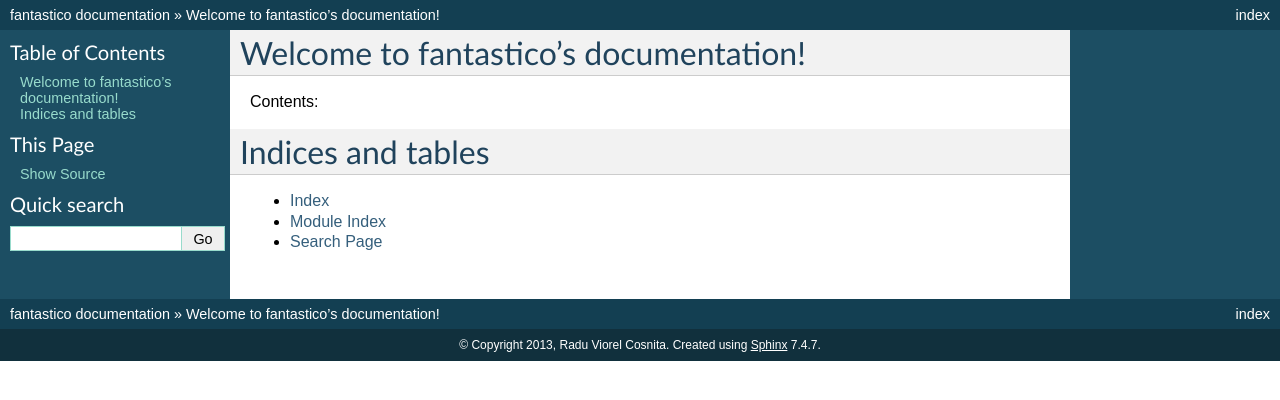
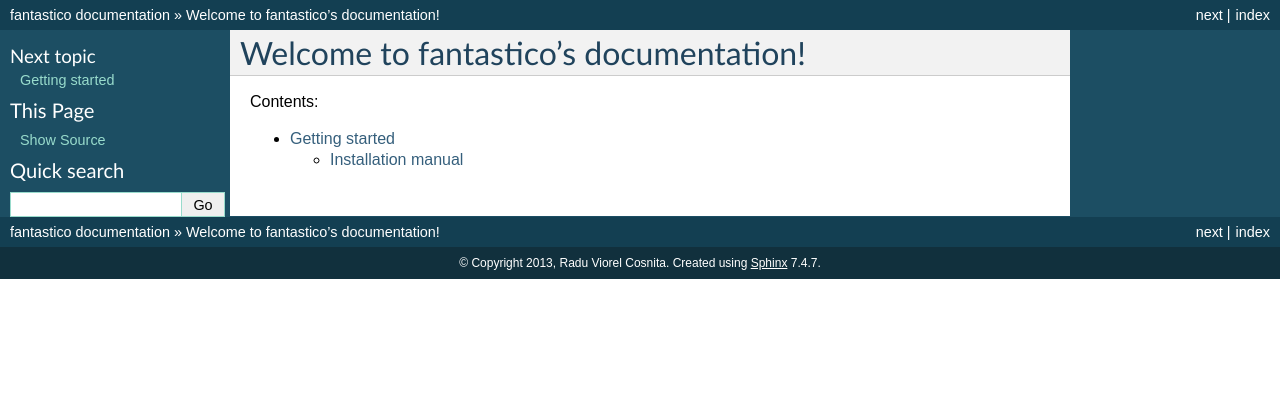
Before and after one commit to rcosnita/fantastico, a Sphinx documentation site: the page built from doc/source/index.rst, in a window 1280 px wide. Shown: the top 400 px of the page. Built offline with Sphinx 7.4.7, drawn with Linux system fonts in a browser that asks for light colours.

Commit message:
I added getting started section for fantastico.

```diff
--- /dev/null
+++ b/doc/source/get_started/getting_started.rst
@@ -0,0 +1,4 @@
+Getting started
+===============
+
+.. include:: installation.rst
--- a/doc/source/index.rst
+++ b/doc/source/index.rst
@@ -11,10 +11,4 @@ Contents:
 .. toctree::
    :maxdepth: 2
 
-
-Indices and tables
-==================
-
-* :ref:`genindex`
-* :ref:`modindex`
-* :ref:`search`
+   get_started/getting_started.rst
```
Also changed, not shown: doc/source/get_started/installation.rst (added, +50 -0 lines), 1 other file.
